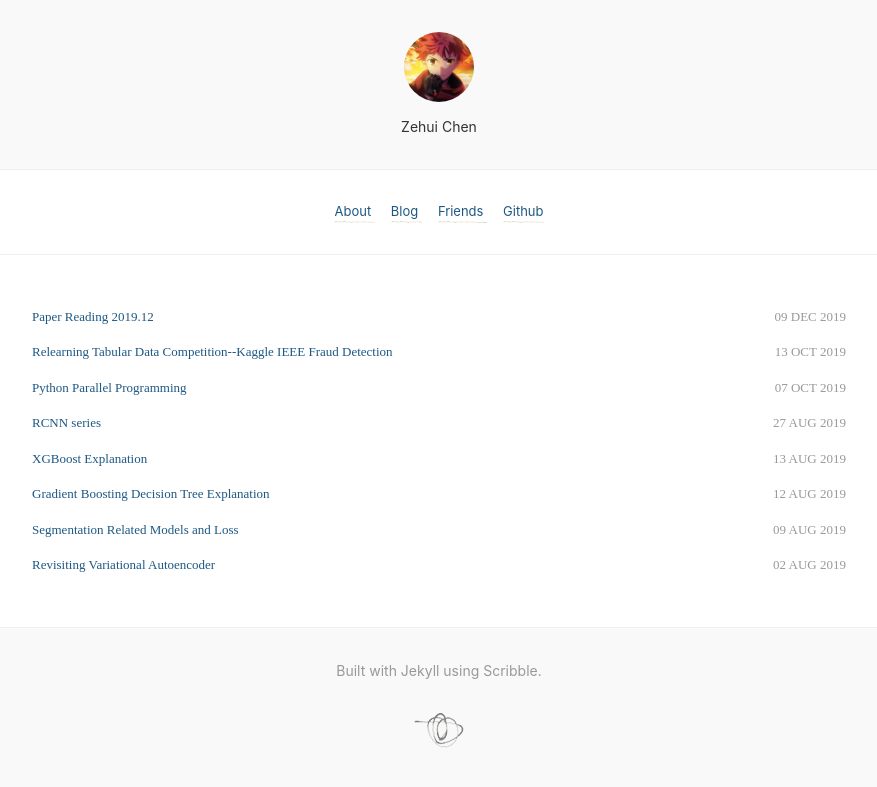
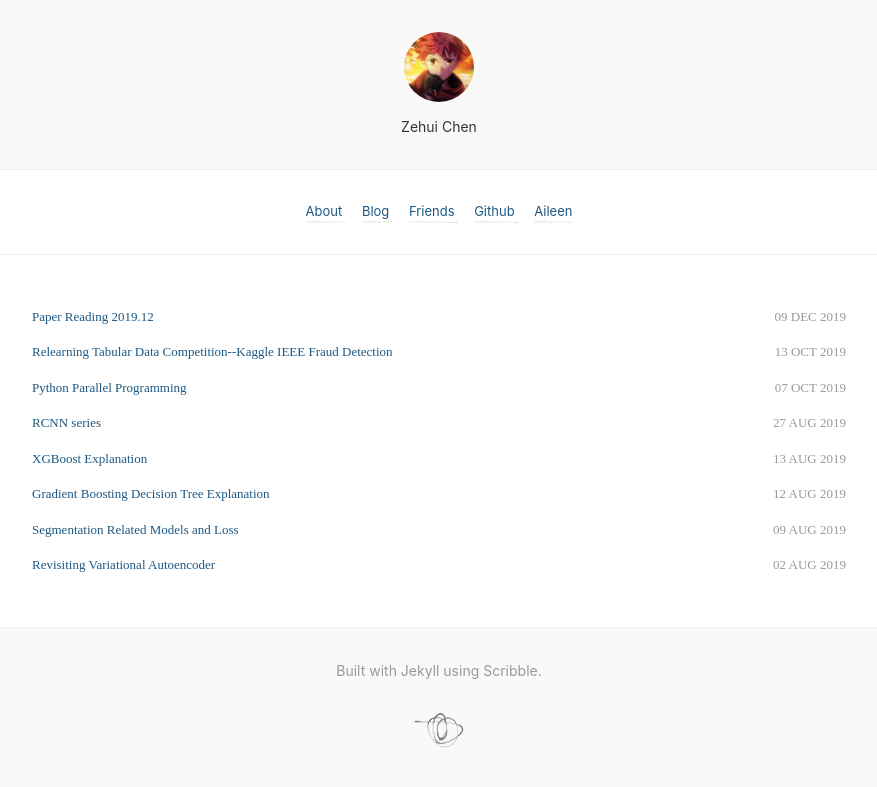
Before and after one commit to zehuichen123/zehuichen123.github.io, a Jekyll site: the page built from index.html, in a window 1280 px wide. Shown: the top 787 px of the page, without its empty margins (201-1078 px from the left). Built offline with Jekyll 4.4.1, drawn with Linux system fonts in a browser that asks for light colours; nearby versions of some CDN libraries; some web fonts are replaced.

Commit message:
add aileen page

```diff
--- a/_config.yml
+++ b/_config.yml
@@ -17,6 +17,8 @@ links:
   - name:         Github
     url:          https://github.com/zehuichen123/
     external:     true
+  - name:         Aileen
+    url:          /aileen
 # ------------ CONFIGURABLE END ------------
 
 permalink:        /posts/:title
```
Also changed, not shown: aileen.md (added, +4 -0 lines).
